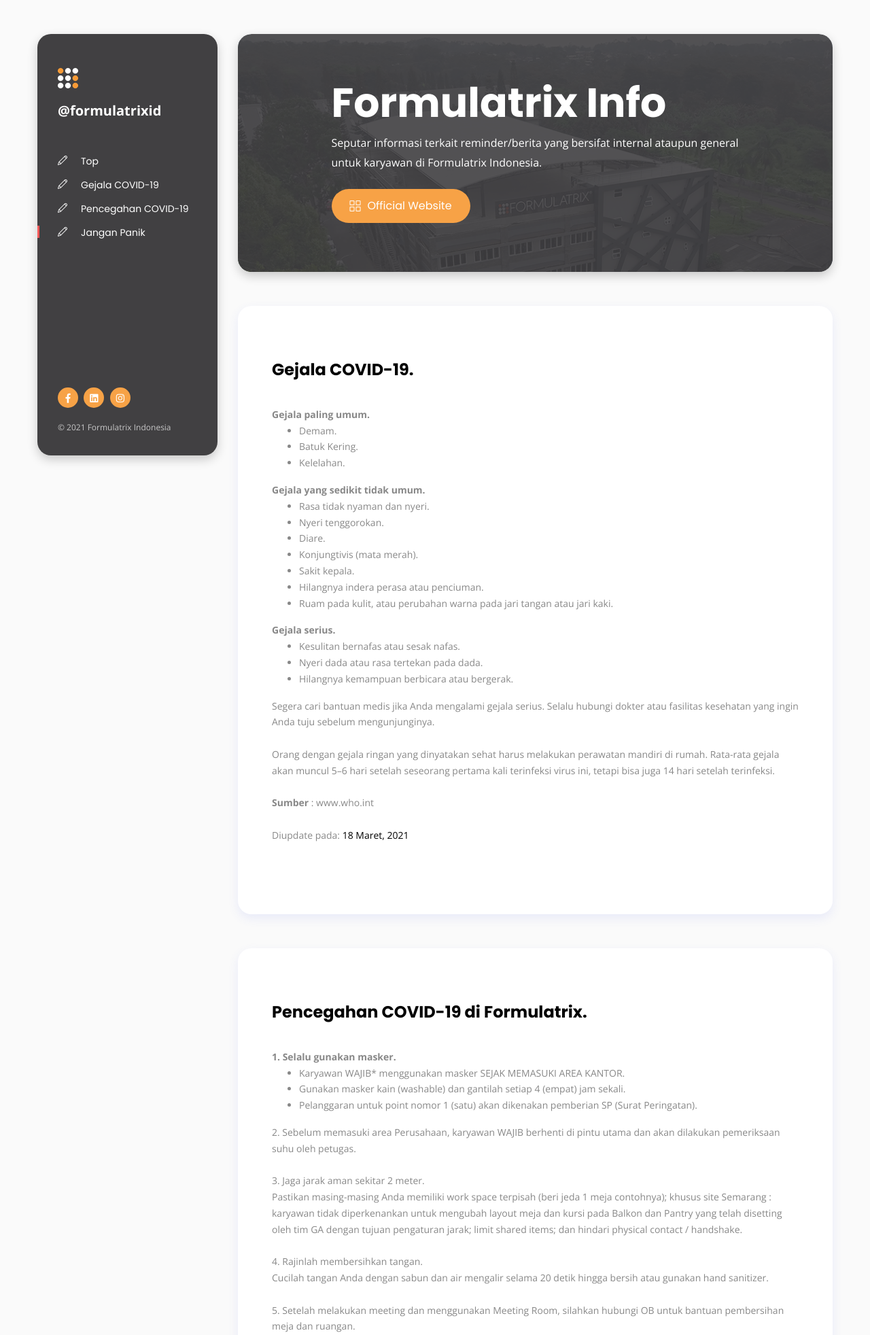
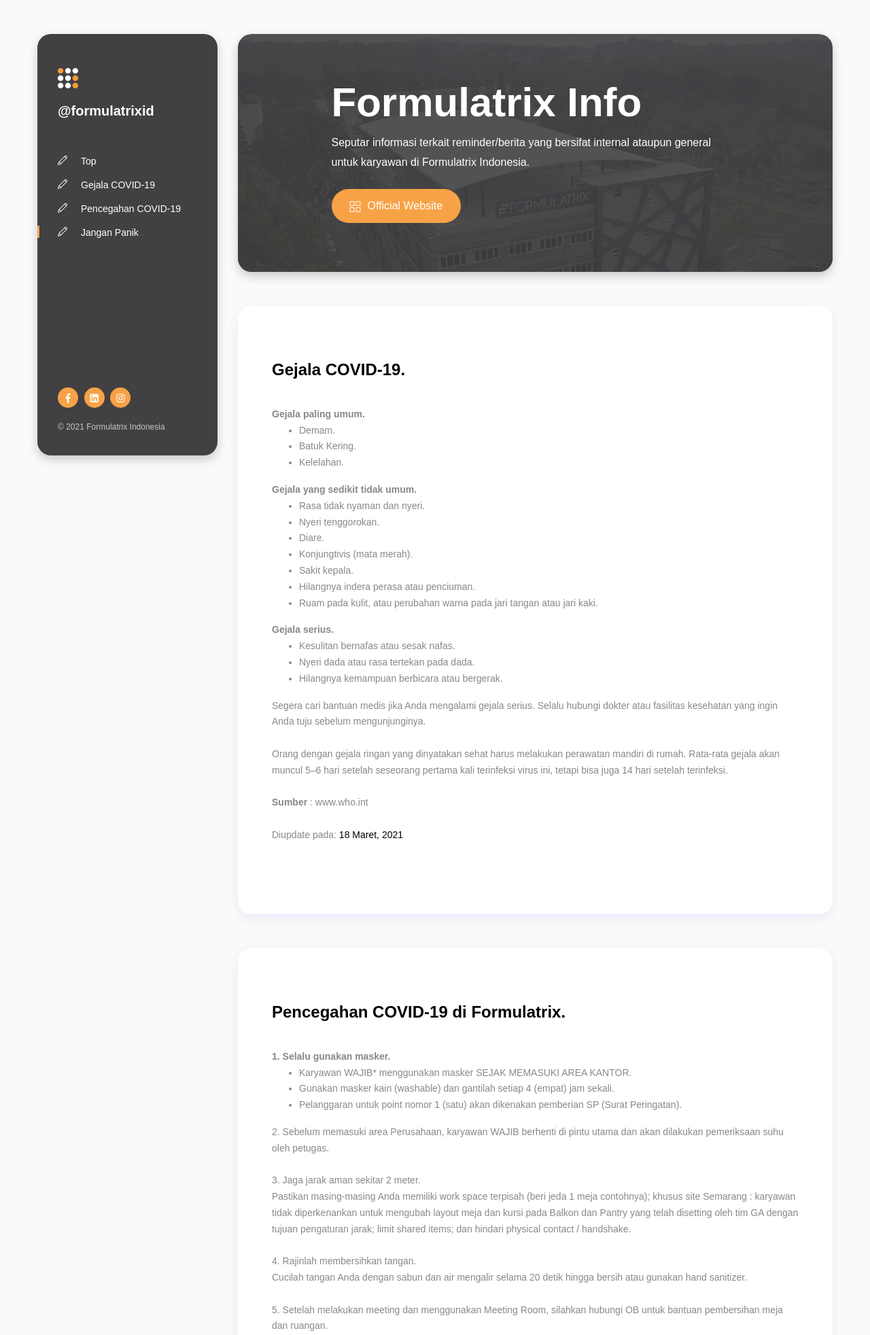
Before and after one commit to mwahidfajar/SIK-Formulatrix-V1.0, a PHP site: page / in a window 1280 px wide. Shown: the top 1964 px of the page at 68% size. Run offline with PHP 8.4, Linux system fonts and the light colour scheme.

Commit message:
Update font style

```diff
--- a/css/style.css
+++ b/css/style.css
@@ -31,7 +31,7 @@
 body {
   color: #888;
   background-color: #fafafa;
-  font-family: "Open Sans", sans-serif;
+  font-family: "Montserrat", sans-serif;
   font-size: 14px;
   line-height: 1.7;
   overflow-x: hidden;
@@ -78,7 +78,7 @@
 /*=================================================================*/
 h1, h2, h3, h4, h5, h6 {
   color: #000;
-  font-family: "Poppins", sans-serif;
+  font-family: "Montserrat", sans-serif;
   font-weight: 700;
   margin: 20px 0;
 }
@@ -267,7 +267,7 @@
 }
 header .vertical-menu {
   font-size: 14px;
-  font-family: "Poppins", sans-serif;
+  font-family: "Montserrat", sans-serif;
   list-style: none;
   padding: 0;
   margin: 0;
@@ -291,7 +291,7 @@
 }
 header .vertical-menu li a.active:before {
   content: "";
-  background: #FF5959;
+  background: #f7a246;
   display: block;
   height: 18px;
   left: -30px;
@@ -1002,7 +1002,7 @@
 /*=================================================================*/
 .btn {
   border-radius: 100px;
-  font-family: "Poppins", sans-serif;
+  font-family: "Montserrat", sans-serif;
   font-size: 14px;
   font-weight: 400;
   overflow: hidden;
```
